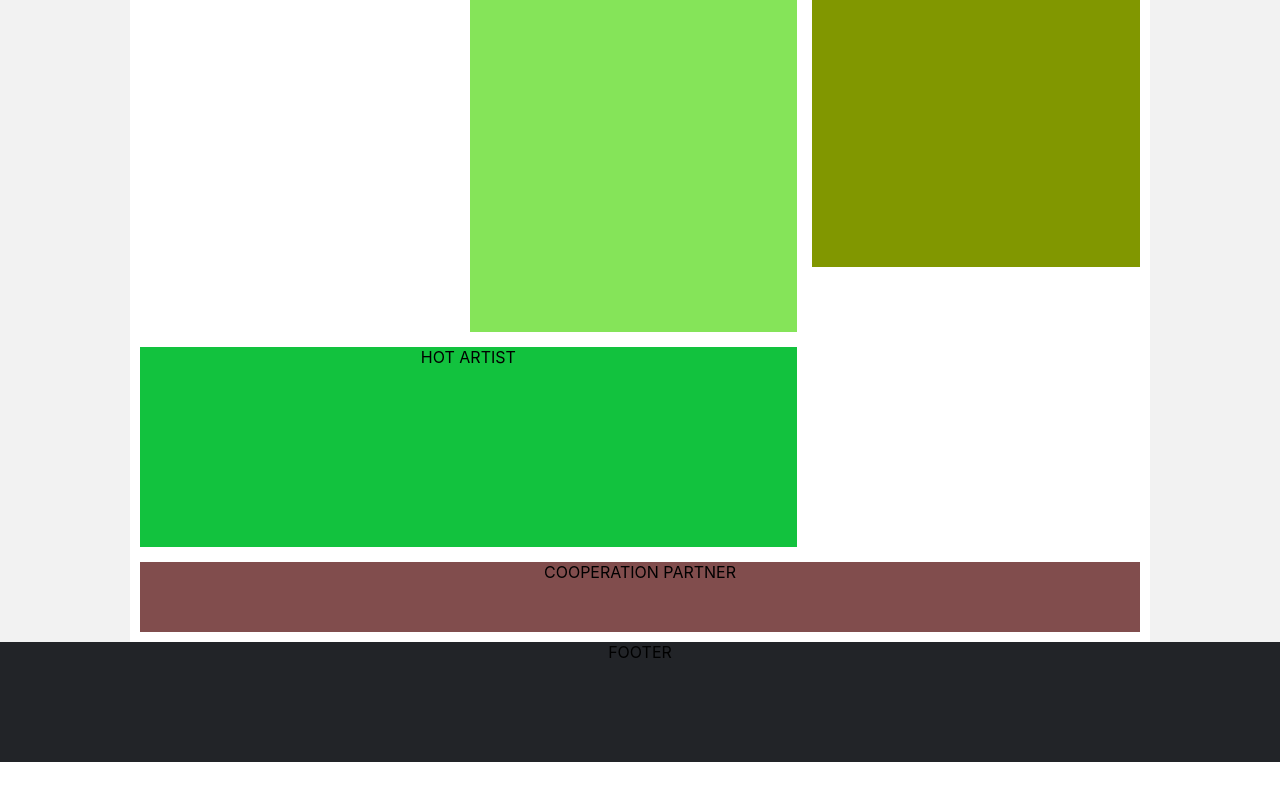
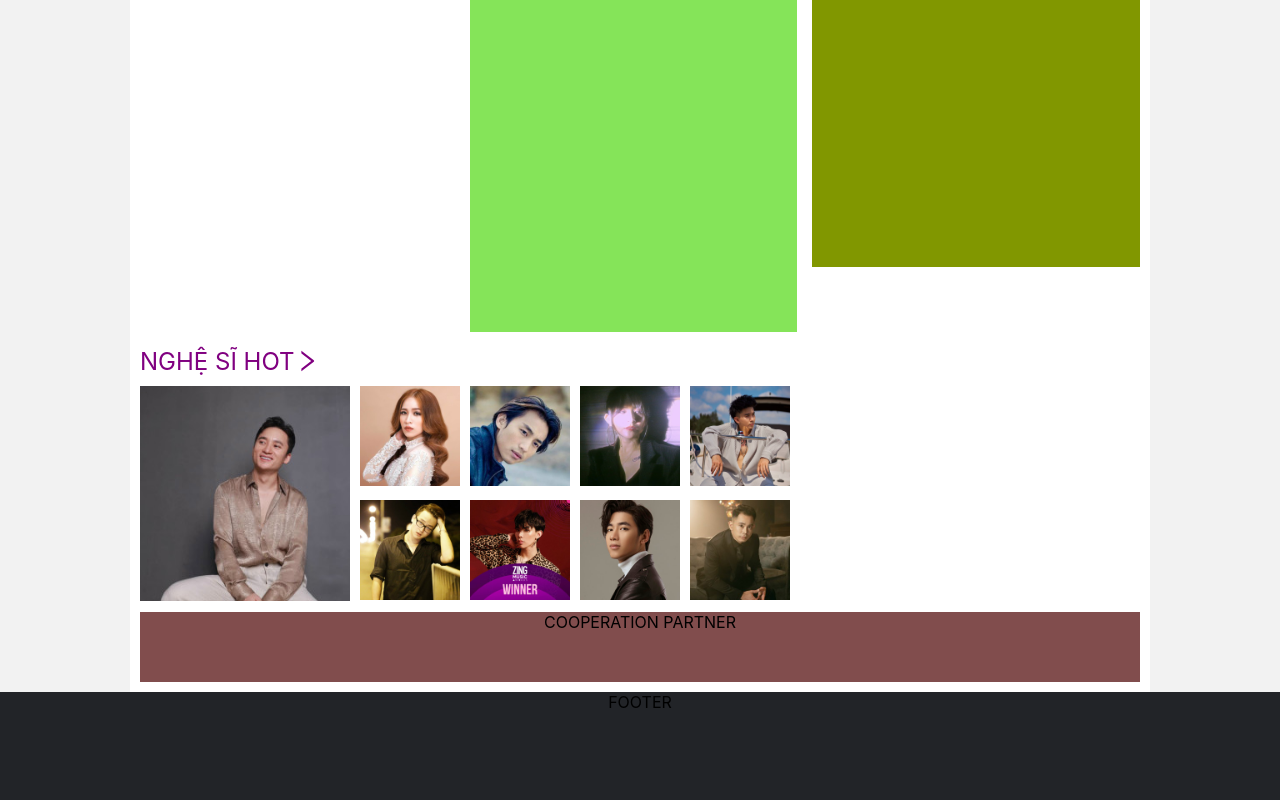
Before and after one commit to kimthaohuynhthi/ZingMP3-Clone, a React (Create React App) app: page / in a window 1280 px wide. Shown: the part 3108-3908 px from the top of the page. Before the commit the page ends 3870 px from the top, so only its background shows below. Built offline with nearby package versions, Linux system fonts and the light colour scheme.

Commit message:
add image card

```diff
--- a/src/HomePage/HotArtist/index.jsx
+++ b/src/HomePage/HotArtist/index.jsx
@@ -1,7 +1,38 @@
 //libs
 import React from "react";
+// components
+import Title from "../../components/Title";
+import ImageCard from "../../components/ImageCard";
+import image from "../../assets/Artist/singer9.jpg";
+// mock
+import listArtist from "../../mocks/ListArtist";
 //others
 import "./style.scss";
 
-const HotArtist = () => <div className="hot-artist-wrapper">HOT ARTIST</div>;
+const HotArtist = () => (
+  <div className="hot-artist-wrapper">
+    <div className="hot-artist-wrapper-inner">
+      <Title titleName="NGHỆ SĨ HOT" fontSize="24px" />
+      <ImageCard
+        className="first-image"
+        name="Phan Mạnh Quỳnh"
+        image={image}
+        width="210px"
+        height="215px"
+      />
+      <ul>
+        {listArtist.map((singer) => (
+          <li key={singer.id}>
+            <ImageCard
+              name={singer.name}
+              image={singer.img}
+              width="100px"
+              height="100px"
+            />
+          </li>
+        ))}
+      </ul>
+    </div>
+  </div>
+);
 export default HotArtist;
--- a/src/HomePage/HotArtist/style.scss
+++ b/src/HomePage/HotArtist/style.scss
@@ -1,4 +1,19 @@
 .hot-artist-wrapper {
-  background-color: #12c23e;
   grid-area: hot-artist;
+  &-inner{
+    .first-image{
+      position: absolute;
+      margin: 10px 0px 0px 0px;
+    }
+    ul{
+      margin-left: 170px;
+      margin-top: 10px;
+      display: flex;
+      flex-wrap: wrap;
+      list-style: none;
+      li {
+        margin: 0px 0px 10px 10px;
+      }
+    }
+  }
 }
--- a/src/HomePage/style.scss
+++ b/src/HomePage/style.scss
@@ -11,7 +11,7 @@
       margin: 0 auto;
       gap: 15px;
       grid-template-columns: 2fr 1fr;
-      grid-template-rows: 150px 150px 420px 500px 500px 750px 50px 650px 50px 200px 70px ;
+      grid-template-rows: 150px 150px 420px 500px 500px 750px 50px 650px 50px 250px 70px ;
       grid-template-areas:
       "song-ranking music-for-you"
       "song-ranking hot-topic"
--- /dev/null
+++ b/src/components/ImageCard/index.js
@@ -0,0 +1,23 @@
+// libs
+import PropTypes from "prop-types";
+import classNames from "classnames";
+// others
+import "./style.scss";
+
+const ImageCard = ({ image, name, width, height, className }) => (
+  <div className={classNames("image-card-wrapper", className)}>
+    <a href="/" className="image-card-wrapper-inner">
+      <img src={image} style={{ width, height }} alt="hot-artist" />
+      <span className="artist-name">{name}</span>
+    </a>
+  </div>
+);
+
+ImageCard.propTypes = {
+  image: PropTypes.string,
+  width: PropTypes.string,
+  height: PropTypes.string,
+  name: PropTypes.string,
+  className: PropTypes.string,
+};
+export default ImageCard;
--- /dev/null
+++ b/src/components/ImageCard/style.scss
@@ -0,0 +1,24 @@
+.image-card-wrapper{
+    &-inner{
+        position: relative;
+        display: block;
+        .artist-name {
+            display:none;
+        }
+        &:hover{
+            opacity: 0.85;
+            .artist-name {
+                display: block;
+                position: absolute;
+                top: 50%;
+                left: 50%;
+                transform: translate(-50%, -50%);
+                width: 100%;
+                text-align: center;
+                font-size: 14px;
+                font-weight: 400;
+                color: white;
+            }
+        }
+    }
+}
```
